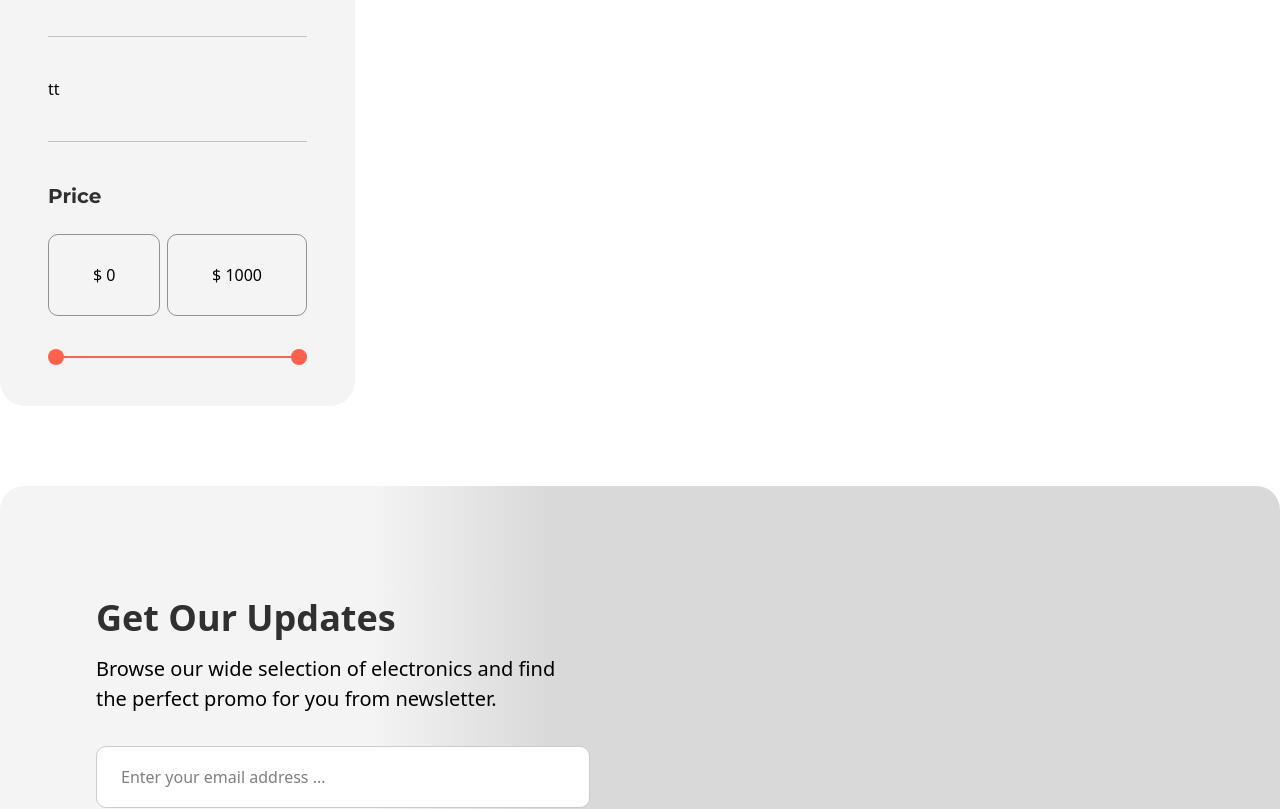
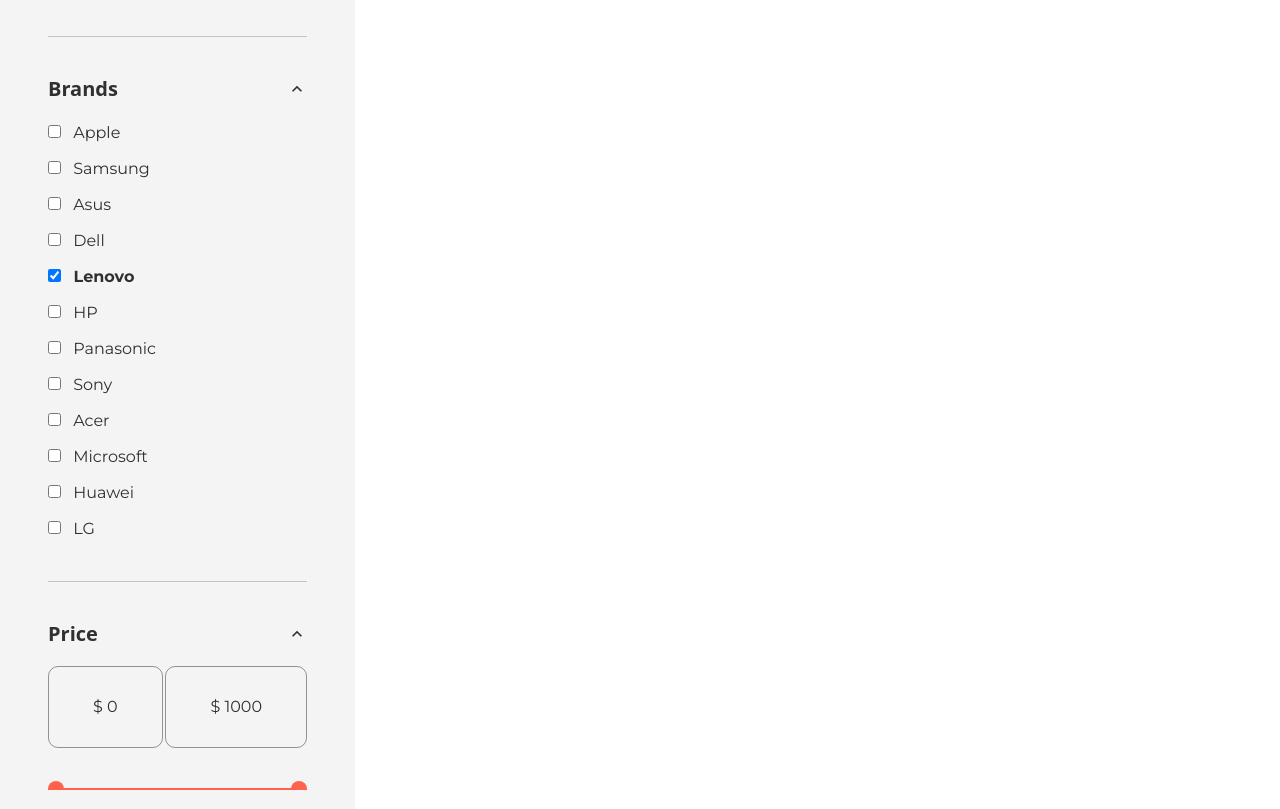
Before and after one commit to ramen72/OYA-Project-16-E-Shop, a React (Vite) app: page /product-list in a window 1280 px wide. Shown: the part 680-1489 px from the top of the page. Built offline with nearby package versions, Linux system fonts and the light colour scheme.

Commit message:
Category, Brand & Price section has been updated at 17-06-2025_1105

```diff
--- /dev/null
+++ b/src/data/ProductBrandsData.js
@@ -0,0 +1,78 @@
+import React from "react";
+
+const ProductBrandsData = [
+  {
+    id: 1,
+    name: "Apple",
+    logo: "https://logo.clearbit.com/apple.com",
+    isBrandSelected: false,
+  },
+  {
+    id: 2,
+    name: "Samsung",
+    logo: "https://logo.clearbit.com/samsung.com",
+    isBrandSelected: false,
+  },
+  {
+    id: 3,
+    name: "Asus",
+    logo: "https://logo.clearbit.com/asus.com",
+    isBrandSelected: false,
+  },
+  {
+    id: 4,
+    name: "Dell",
+    logo: "https://logo.clearbit.com/dell.com",
+    isBrandSelected: false,
+  },
+  {
+    id: 5,
+    name: "Lenovo",
+    logo: "https://logo.clearbit.com/lenovo.com",
+    isBrandSelected: true,
+  },
+  {
+    id: 6,
+    name: "HP",
+    logo: "https://logo.clearbit.com/hp.com",
+    isBrandSelected: false,
+  },
+  {
+    id: 7,
+    name: "Panasonic",
+    logo: "https://logo.clearbit.com/panasonic.com",
+    isBrandSelected: false,
+  },
+  {
+    id: 8,
+    name: "Sony",
+    logo: "https://logo.clearbit.com/sony.com",
+    isBrandSelected: false,
+  },
+  {
+    id: 9,
+    name: "Acer",
+    logo: "https://logo.clearbit.com/acer.com",
+    isBrandSelected: false,
+  },
+  {
+    id: 10,
+    name: "Microsoft",
+    logo: "https://logo.clearbit.com/microsoft.com",
+    isBrandSelected: false,
+  },
+  {
+    id: 11,
+    name: "Huawei",
+    logo: "https://logo.clearbit.com/huawei.com",
+    isBrandSelected: false,
+  },
+  {
+    id: 12,
+    name: "LG",
+    logo: "https://logo.clearbit.com/lg.com",
+    isBrandSelected: false,
+  },
+];
+
+export default ProductBrandsData;
--- a/src/pages/ProductListPages.jsx
+++ b/src/pages/ProductListPages.jsx
@@ -2,19 +2,35 @@ import React, { useState } from "react";
 import Container from "../components/commonLayouts/Container";
 import ProductCategoriesData from "../data/ProductCategoriesData";
 import { MdKeyboardArrowUp } from "react-icons/md";
+import ProductBrandsData from "../data/ProductBrandsData";
 
 const ProductListPages = () => {
   const [isCategoriesOpen, setIsCategoriesOpen] = useState(true);
+  const [isBrandsOpen, setIsBrandsOpen] = useState(true);
+  const [isPriceOpen, setIsPriceOpen] = useState(true);
   const [isCategorySelected, setIsCategorySelected] = useState(
     ProductCategoriesData
   );
+  const [isBrandSelected, setIsBrandSelected] = useState(ProductBrandsData);
+
+  // Categories Dropdown
   const handleClickForCategories = (id) => {
-    const newProductCategoriesData = isCategorySelected.map((item) => {
+    const newProductCategoriesData = isCategorySelected.map((item) =>
       item.id === id
         ? { ...item, isCategorySelected: !item.isCategorySelected }
-        : item;
-    });
+        : item
+    );
     setIsCategorySelected(newProductCategoriesData);
+  };
+
+  // Brands Dropdown
+  const handleClickForBrands = (id) => {
+    const newProductBrandsData = isBrandSelected.map((item) =>
+      item.id === id
+        ? { ...item, isBrandSelected: !item.isBrandSelected }
+        : item
+    );
+    setIsBrandSelected(newProductBrandsData);
   };
 
   // Input range
@@ -44,7 +60,7 @@ const ProductListPages = () => {
               {/* Category */}
               <div
                 className={`${
-                  isCategoriesOpen && "border-b border-black-25 pb-10"
+                  isCategoriesOpen && "border-b border-black-25 pb-10 mb-10"
                 }`}
               >
                 <button
@@ -81,8 +97,110 @@ const ProductListPages = () => {
                   ))}
                 </ul>
               </div>
-              <div className="border-b border-black-25 py-10">tt</div>
-              <div className={`pt-10`}>
+              {/* Brand */}
+              <div
+                className={`${
+                  isBrandsOpen && "border-b border-black-25 pb-10 mb-10"
+                }`}
+              >
+                <button
+                  onClick={() => setIsBrandsOpen(!isBrandsOpen)}
+                  className={`w-full font-["montserrat"] font-bold text-xl leading-6 text-black capitalize pb-5 flex justify-between items-center `}
+                >
+                  Brands
+                  <MdKeyboardArrowUp
+                    className={`${
+                      !isBrandsOpen && "rotate-180"
+                    } cursor-pointer`}
+                  />
+                </button>
+                <ul
+                  className={`flex flex-col gap-y-3 font-['montserrat'] font-normal text-base leading-6 text-black capitalize overflow-hidden ${
+                    !isBrandsOpen && "scale-y-0 h-0"
+                  } transition-all duration-300`}
+                >
+                  {isBrandSelected.map((item) => (
+                    <li
+                      key={item.id}
+                      className={`${item.isBrandSelected && "font-bold"}`}
+                    >
+                      <input
+                        type="checkbox"
+                        onChange={() => handleClickForBrands(item.id)}
+                        checked={item.isBrandSelected}
+                        name=""
+                        id=""
+                        className={`mr-2`}
+                      />{" "}
+                      {item.name}
+                    </li>
+                  ))}
+                </ul>
+              </div>
+              {/* Price */}
+              <div className={``}>
+                <button
+                  onClick={() => setIsPriceOpen(!isPriceOpen)}
+                  className={`w-full font-["montserrat"] font-bold text-xl leading-6 text-black capitalize pb-5 flex justify-between items-center `}
+                >
+                  Price
+                  <MdKeyboardArrowUp
+                    className={`${!isPriceOpen && "rotate-180"} cursor-pointer`}
+                  />
+                </button>
+                <div
+                  className={`flex flex-col gap-y-3 font-['montserrat'] font-normal text-base leading-6 text-black capitalize overflow-hidden ${
+                    !isPriceOpen && "scale-y-0 h-0"
+                  } transition-all duration-300`}
+                >
+                  <div className={`w-[259px]`}>
+                    <div className={`flex justify-between mb-10`}>
+                      <span
+                        className={` border border-black-50 py-7 px-11 rounded-[10px] font-["Montserrat"]`}
+                      >
+                        $ {minValue}
+                      </span>
+                      <span
+                        className={` border border-black-50 py-7 px-11 rounded-[10px] font-["Montserrat"]`}
+                      >
+                        $ {maxValue}
+                      </span>
+                    </div>
+                    <div
+                      className={`relative w-full h-0.5 bg-black-25 rounded`}
+                    >
+                      <div
+                        className={`h-full bg-orange rounded absolute top-1/2 -translate-y-1/2`}
+                        style={{
+                          left: `${minPercent}%`,
+                          width: `${maxPercent - minPercent}%`,
+                        }}
+                      ></div>
+                      <input
+                        type="range"
+                        value={minValue}
+                        min={0}
+                        max={1000}
+                        step={1}
+                        onChange={(e) => updateSlider("min", e.target.value)}
+                        className="w-full h-0.5 bg-transparent pointer-events-none appearance-none absolute"
+                      />
+                      <input
+                        type="range"
+                        min={0}
+                        max={1000}
+                        value={maxValue}
+                        step={1}
+                        onChange={(e) => updateSlider("max", e.target.value)}
+                        className="w-full h-0.5 bg-transparent pointer-events-none appearance-none absolute"
+                      />
+                    </div>
+                  </div>
+                </div>
+              </div>
+
+              {/* Price */}
+              {/* <div className={`pt-10`}>
                 <h3
                   className={`font-['montserrat'] font-bold text-xl text-black mb-6`}
                 >
@@ -129,9 +247,9 @@ const ProductListPages = () => {
                     />
                   </div>
                 </div>
-              </div>
+              </div> */}
             </div>
-            <div className={`w-[1139px] border h-6`}></div>
+            <div className={`w-[1139px] border h-6`}>Right Side</div>
           </div>
         </Container>
       </div>
```
Also changed, not shown: willDelete/DarazMultiSelection.png (added).
